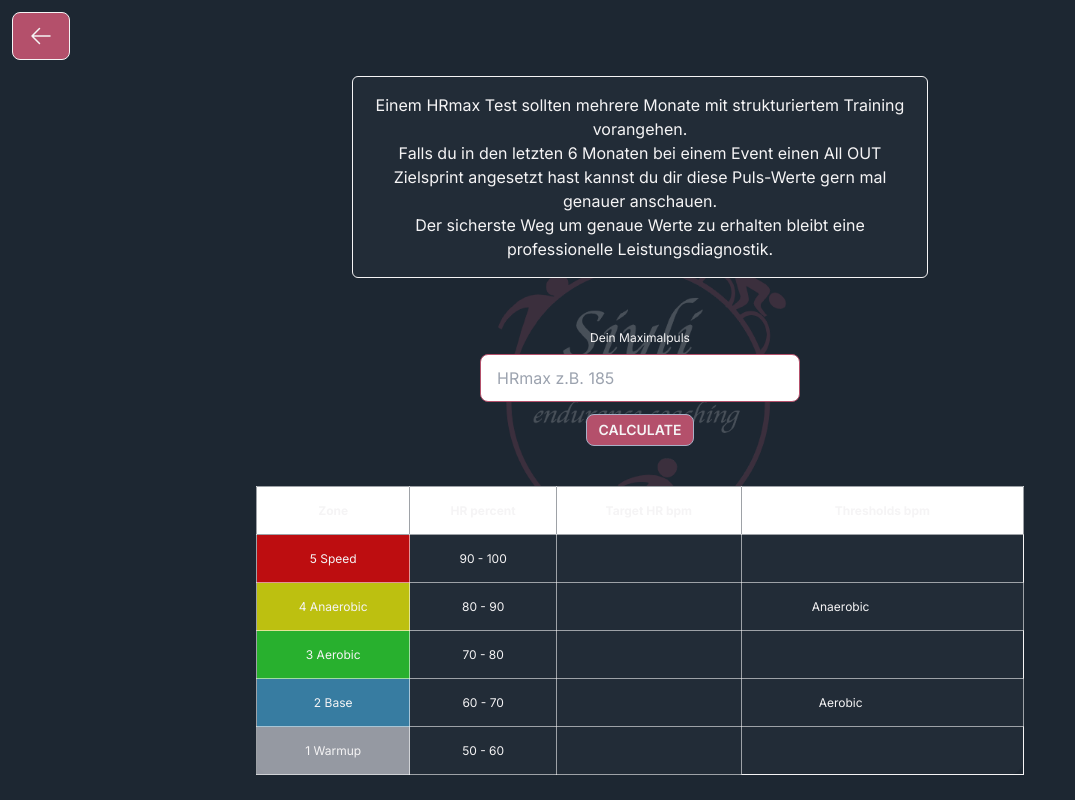
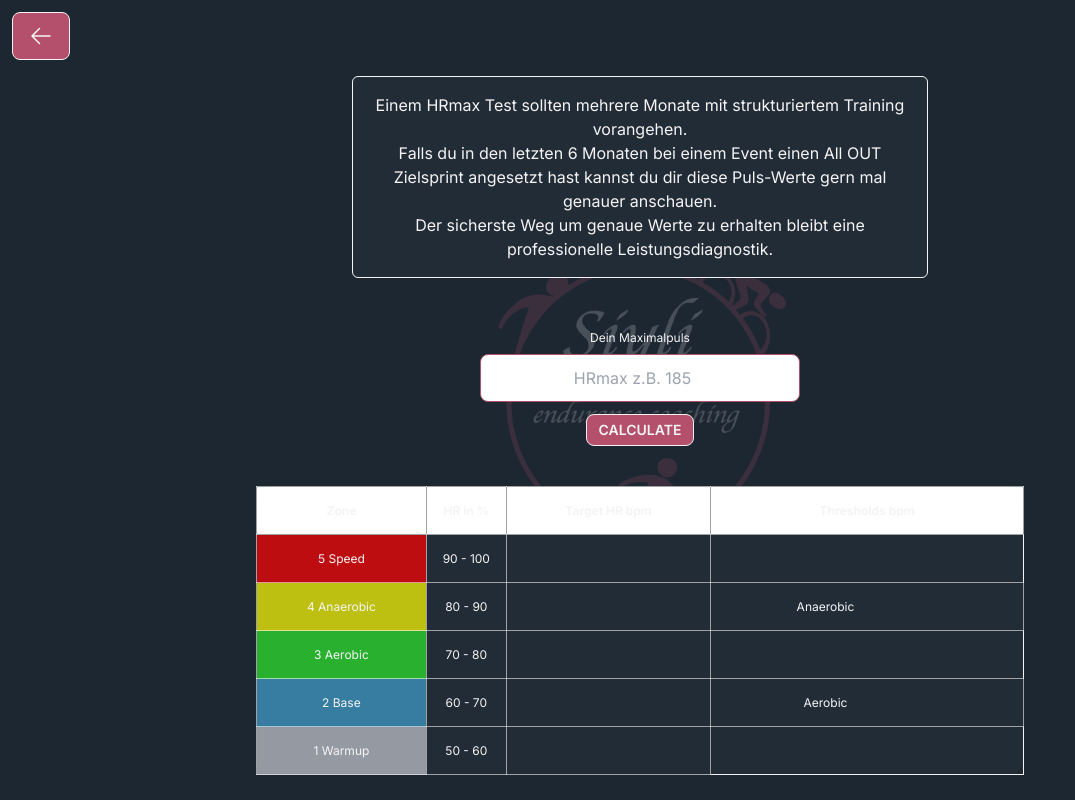
Before and after one commit to FrankSiyli/Triathlon-App-2.0, a Next.js app: page /calculators/heartrate_max in a window 1280 px wide. Shown: the whole page, without its empty margins (0-1075 px from the left). Built offline with nearby package versions, Linux system fonts and the light colour scheme.

Commit message:
calculator hrmax done

```diff
--- a/src/app/(pages)/calculators/heartrate_by_age/page.js
+++ b/src/app/(pages)/calculators/heartrate_by_age/page.js
@@ -4,14 +4,56 @@ import "../../../globals.css";
 import Link from "next/link";
 
 function Page() {
-  const [showAlert, setShowAlert] = useState(false);
+  const [hrDamenCalculatorInput, setHrDamenCalculatorInput] = useState("");
+  const [hrHerrenCalculatorInput, setHrHerrenCalculatorInput] = useState("");
+  /* HRmaxDamenRechner*/
 
-  const handleAlertClick = () => {
-    setShowAlert(true);
-    setTimeout(() => {
-      setShowAlert(false);
-    }, 2000);
+  let HrDamenCalculatorInput = document.getElementById(
+    "HrDamenCalculatorInput"
+  );
+  const handleHrDamenCalculatorInputKeyPress = (event) => {
+    if (event.key === "Enter") {
+      handleHrDamenAlter();
+      setHrDamenCalculatorInput("");
+    }
   };
+
+  const handleHrDamenAlter = () => {
+    const a2 = parseFloat(hrDamenCalculatorInput);
+    const b2 = 0.9 * a2;
+    const c2 = 209 - b2;
+
+    // Update the state with the calculated value
+    // Use Math.round to get an integer value
+    document.getElementById("HrDamenCalculatorOutput").value = Math.round(c2);
+  };
+
+  const clearHrDamenInput = () => {
+    setHrDamenCalculatorInput("");
+  };
+  /* HRmaxHerrenRechner*/
+
+  const handleHrHerrenCalculatorInputKeyPress = (event) => {
+    if (event.key === "Enter") {
+      handleHrHerrenAlter();
+      setHrHerrenCalculatorInput("");
+    }
+  };
+
+  const handleHrHerrenAlter = () => {
+    const d2 = parseFloat(hrHerrenCalculatorInput);
+    const e2 = 0.8 * d2;
+    const f2 = 214 - e2;
+
+    // Update the state with the calculated value
+    // Use Math.round to get an integer value
+    document.getElementById("HrHerrenCalculatorOutput").value = Math.round(f2);
+  };
+
+  const clearHrHerrenInput = () => {
+    setHrHerrenCalculatorInput("");
+  };
+
   return (
     <>
       <Link
@@ -59,7 +101,6 @@ function Page() {
         />
 
         <button
-          onClick={handleAlertClick}
           className="btn btn-sm  mb-20 bg-red border border-light text-light rounded-md"
           id="HrDamenCalculateBtn"
           /*  onclick="HrDamenAlter(),
@@ -76,11 +117,6 @@ function Page() {
           readOnly
         /> */}
       </div>
-      {showAlert && (
-        <div className="alert alert-info w-40 absolute">
-          <span>Coming soon</span>
-        </div>
-      )}
 
       <div className="flex flex-col justify-center items-center mx-auto max-w-xl  ">
         <button className="btn pointer-events-none border-light  bg-red mt-20  text-light">
--- a/src/app/(pages)/calculators/heartrate_max/page.js
+++ b/src/app/(pages)/calculators/heartrate_max/page.js
@@ -4,18 +4,50 @@ import "../../../globals.css";
 import Link from "next/link";
 
 function Page() {
+  const [calculatorInput, setCalculatorInput] = useState("");
+  const [tgOutput1, setTgOutput1] = useState("");
+  const [tgOutput2, setTgOutput2] = useState("");
+  const [tgOutput3, setTgOutput3] = useState("");
+  const [tgOutput4, setTgOutput4] = useState("");
+  const [tgOutput5, setTgOutput5] = useState("");
+  const [anaerobicOutput, setAnaerobicOutput] = useState("");
+  const [aerobicOutput, setAerobicOutput] = useState("");
   const [showAlert, setShowAlert] = useState(false);
 
-  const handleAlertClick = () => {
-    setShowAlert(true);
-    setTimeout(() => {
-      setShowAlert(false);
-    }, 2000);
+  const calculatePercentages = () => {
+    const a = parseFloat(calculatorInput);
+    const b = a / 100;
+    if (
+      calculatorInput === "" ||
+      calculatorInput < 100 ||
+      calculatorInput > 300
+    ) {
+      setShowAlert(true);
+      setTimeout(() => {
+        setShowAlert(false);
+      }, 2000);
+    } else {
+      setTgOutput1(`${Math.round(b * 50)} - ${Math.round(b * 60)}`);
+      setTgOutput2(`${Math.round(b * 60)} - ${Math.round(b * 70)}`);
+      setTgOutput3(`${Math.round(b * 70)} - ${Math.round(b * 80)}`);
+      setTgOutput4(`${Math.round(b * 80)} - ${Math.round(b * 90)}`);
+      setTgOutput5(`${Math.round(b * 90)} - ${Math.round(b * 100)}`);
+      setAnaerobicOutput(Math.round(b * 85));
+      setAerobicOutput(Math.round(b * 60));
+      setCalculatorInput("");
+    }
   };
+
+  const handleKeyDown = (event) => {
+    if (event.key === "Enter") {
+      calculatePercentages();
+    }
+  };
+
   return (
     <>
       <Link
-        className="btn  m-3 bg-red border border-light text-light"
+        className="btn  m-3 bg-third border border-first text-first"
         href="/profil"
       >
         <svg
@@ -33,7 +65,7 @@ function Page() {
           />
         </svg>
       </Link>
-      <div className="border border-light max-w-xl mx-auto rounded-md p-4 m-1 bg-dark text-center">
+      <div className="border border-first max-w-xl mx-auto rounded-md p-4 m-1 bg-second text-center">
         <p>
           Einem HRmax Test sollten mehrere Monate mit strukturiertem Training
           vorangehen.
@@ -48,46 +80,40 @@ function Page() {
           professionelle Leistungsdiagnostik.
         </p>
       </div>
-      <div className="max-w-xl mx-auto flex flex-col justify-center items-center">
+      <div className="max-w-xl mx-auto flex flex-col justify-center items-center ">
         {showAlert && (
-          <div className="alert alert-info w-40 absolute">
-            <span>Coming soon</span>
+          <div className="alert alert-info max-w-md h-10 bg-first absolute flex justify-center m-10">
+            <span>Bitte trage deine HRmax ein.</span>
           </div>
         )}
         <label className="label mt-10 ">
-          <span className="label-text-alt text-light ">Dein Maximalpuls</span>
+          <span className="label-text-alt text-first ">Dein Maximalpuls</span>
         </label>
+
         <input
           type="number"
-          maxLength={3}
           placeholder="HRmax z.B. 185"
-          id="heartrateInput"
-          className="input  border border-red mb-3 w-full max-w-xs"
+          className="input  border border-third mb-3 w-full max-w-xs"
+          value={calculatorInput}
+          onChange={(e) => setCalculatorInput(e.target.value)}
+          onKeyDown={handleKeyDown}
         />
 
         <button
-          onClick={handleAlertClick}
-          className="btn btn-sm  mb-10 bg-red border border-grey text-light"
+          type="submit"
+          className="btn btn-sm  mb-10 bg-third border border-grey text-first"
           id="calculateBtn"
-          /* onClick="percentage1();
-            percentage2();
-            percentage3();
-            percentage4();
-            percentage5();
-            percentageAnaerob();
-            percentageAerob();
-            clearHR();
-            " */
+          onClick={calculatePercentages}
         >
           Calculate
         </button>
       </div>
       <div className="overflow-x-auto">
-        <table className="table table-xs table-pin-rows table-pin-cols max-w-3xl mx-auto mb-20 bg-dark text-light text-center border border-light">
-          <thead className="text-light">
+        <table className="table table-xs table-pin-rows table-pin-cols max-w-3xl  mx-auto mb-20 bg-second text-first text-center border border-first">
+          <thead className="text-first">
             <tr>
               <td>Zone</td>
-              <td>HR percent</td>
+              <td className="w-20">HR in %</td>
               <td>Target HR bpm</td>
               <td>Thresholds bpm</td>
             </tr>
@@ -98,9 +124,9 @@ function Page() {
               <td>90 - 100</td>
               <td>
                 <input
-                  className="w-20 bg-dark"
-                  type="number"
-                  id="tgOutput5"
+                  className="w-20"
+                  type="text"
+                  value={tgOutput5}
                   readOnly
                 />
               </td>
@@ -110,18 +136,18 @@ function Page() {
               <td>80 - 90</td>
               <td>
                 <input
-                  className="w-20 bg-dark"
-                  type="number"
-                  id="tgOutput4"
+                  className="w-20 "
+                  type="text"
+                  value={tgOutput4}
                   readOnly
                 />
               </td>
               <td>
                 Anaerobic{" "}
                 <input
-                  className="w-20 bg-dark"
-                  type="number"
-                  id="anaerobicOutput"
+                  className="w-20 "
+                  type="text"
+                  value={anaerobicOutput}
                   readOnly
                 />
               </td>
@@ -131,9 +157,9 @@ function Page() {
               <td>70 - 80</td>
               <td>
                 <input
-                  className="w-20 bg-dark"
-                  type="number"
-                  id="tgOutput3"
+                  className="w-20 "
+                  type="text"
+                  value={tgOutput3}
                   readOnly
                 />
               </td>
@@ -143,18 +169,18 @@ function Page() {
               <td>60 - 70</td>
               <td>
                 <input
-                  className="w-20 bg-dark"
-                  type="number"
-                  id="tgOutput2"
+                  className="w-20 "
+                  type="text"
+                  value={tgOutput2}
                   readOnly
                 />
               </td>
               <td>
                 Aerobic{" "}
                 <input
-                  className="w-20 bg-dark"
-                  type="number"
-                  id="aerobicOutput"
+                  className="w-20 "
+                  type="text"
+                  value={aerobicOutput}
                   readOnly
                 />
               </td>
@@ -164,9 +190,9 @@ function Page() {
               <td>50 - 60</td>
               <td>
                 <input
-                  className="w-20 bg-dark"
-                  type="number"
-                  id="tgOutput1"
+                  className="w-20 "
+                  type="text"
+                  value={tgOutput1}
                   readOnly
                 />
               </td>
--- a/src/app/components/BackGroundImage/BackGroundImage.js
+++ b/src/app/components/BackGroundImage/BackGroundImage.js
@@ -9,7 +9,7 @@ function BackGroundImage() {
   useEffect(() => {
     setTimeout(() => {
       setLogoOpacity(0.2);
-    }, 2500);
+    }, 2000);
   }, []);
 
   return (
--- a/src/app/globals.css
+++ b/src/app/globals.css
@@ -1,6 +1,13 @@
 @tailwind base;
 @tailwind components;
 @tailwind utilities;
+
+:root {
+  --first: #f5f4f5;
+  --second: #222c37;
+  --third: #b4506b;
+  --fourth: #a8b0c6;
+}
 
 * ::-webkit-scrollbar {
   display: none;
@@ -25,6 +32,11 @@ body {
 
 .footer-text {
   font-size: 0.6rem;
+}
+
+input {
+  background-color: var(--second);
+  text-align: center;
 }
 
 td {
--- a/tailwind.config.js
+++ b/tailwind.config.js
@@ -9,10 +9,10 @@ module.exports = {
 
   theme: {
     colors: {
-      dark: "#222c37",
-      light: "#f5f4f5",
-      grey: "#a8b0c6",
-      red: "#b4506b",
+      first: "#f5f4f5",
+      second: "#222c37",
+      third: "#b4506b",
+      fourth: "#a8b0c6",
     },
   },
   plugins: [require("daisyui")],
```
